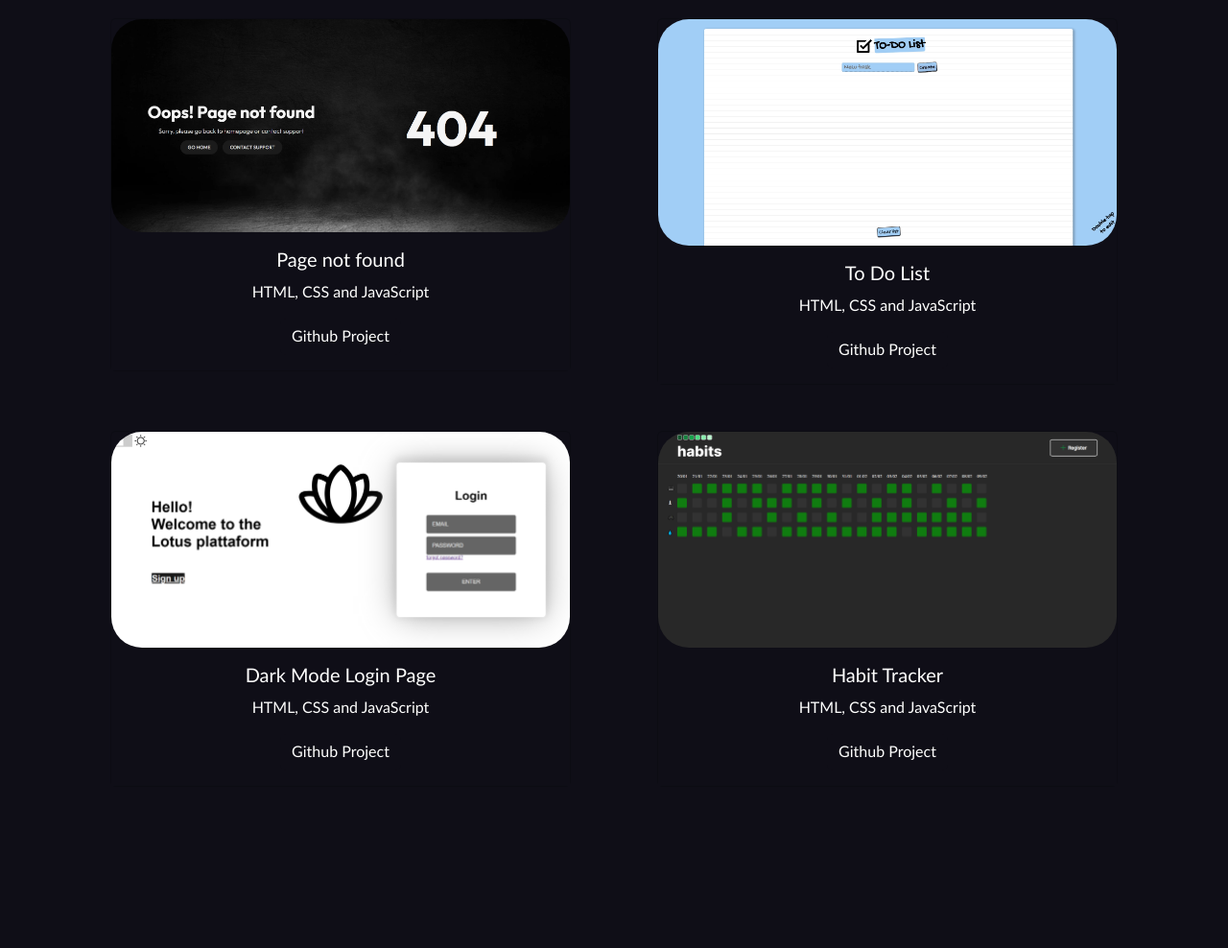
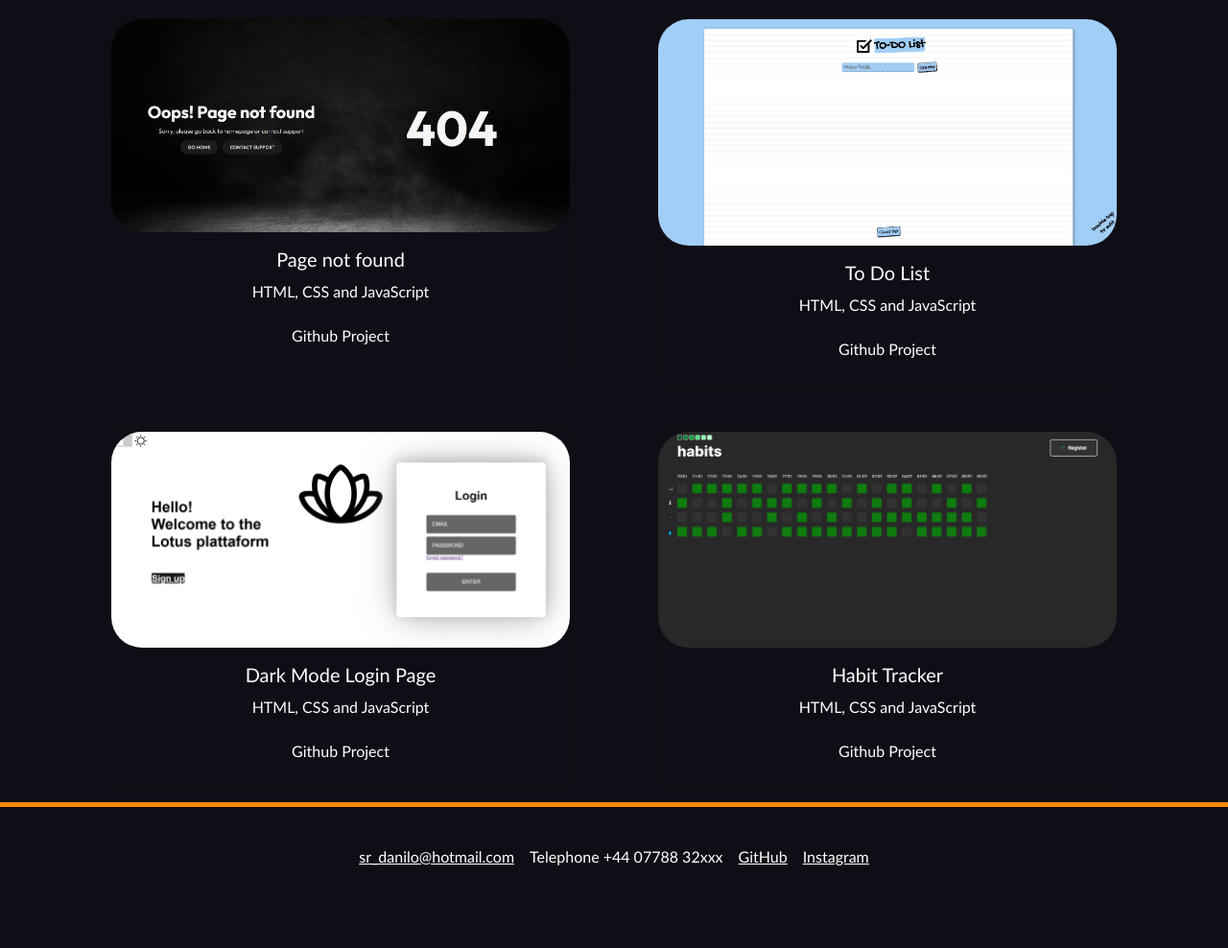
Before and after one commit to DaniloRua/Bootstrap-Portifolio, a plain HTML site: page starter/index.html in a window 1280 px wide. Shown: the part 888-1876 px from the top of the page at 96% size. Before the commit the page ends 1724 px from the top, so only its background shows below. Drawn offline with nearby package versions, Linux system fonts and the light colour scheme.

Commit message:
added contact me

```diff
--- a/css/style.css
+++ b/css/style.css
@@ -12,6 +12,9 @@ body{
     text-align: center;
     font-family: "Trebuchet MS", "Lucida Sans Unicode", "Lucida Grande",
     "Lucida Sans", Arial, sans-serif;
+}
+main{
+    border-bottom: 5px solid var(--main-theme);
 }
 .customHeader{
     background-color: #0f0e17 !important;
@@ -73,3 +76,7 @@ header{
     display: flex;
     text-align: center;
 }
+
+.customFooter{
+    height: 15vh;
+}
--- a/starter/index.html
+++ b/starter/index.html
@@ -28,7 +28,7 @@
                     <div class="navbar-nav gap-3">
                         <a class="nav-link active" aria-current="page" href="#" id="about-me">About me</a>
                         <a class="nav-link" href="#work">Work</a>
-                        <a class="nav-link" href="#">Contact</a>
+                        <a class="nav-link" href="#contact">Contact</a>
                         <a class="nav-link disabled resume" aria-disabled="true">Resume</a>
                     </div>
                 </div>
@@ -41,11 +41,16 @@
         <div class="container col-xxl-8 px-4 py-5">
             <div class="row flex-lg-row align-items-center g-5 py-5 ">
                 <div class="col-10 col-sm-10 col-lg-6 bg-image ">
-            <img src="../css/images/20211206_140005.jpg" class="  d-block mx-lg-auto img-fluid rounded-5 custom-card" alt="Danilo-Rua-picture" width="700" height="500" loading="lazy">
+                    <img src="../css/images/20211206_140005.jpg"
+                        class="  d-block mx-lg-auto img-fluid rounded-5 custom-card" alt="Danilo-Rua-picture"
+                        width="700" height="500" loading="lazy">
                 </div>
                 <div class="col-lg-6 border-1-re" id="about-me">
                     <h1 class="display-4 fw-bold lh-1 mb-3 titles">About me</h1>
-            <p class="lead">Hello! My name is <span class="titles">Danilo Rua</span> from Brazil, currently living in England. I'm a front-end developer who is passionate about creating solutions for web development. I'm always seeking new challenges and opportunities to learn and evolve in my field.</p>
+                    <p class="lead">Hello! My name is <span class="titles">Danilo Rua</span> from Brazil, currently
+                        living in England. I'm a front-end developer who is passionate about creating solutions for web
+                        development. I'm always seeking new challenges and opportunities to learn and evolve in my
+                        field.</p>
 
                     <h2 class="titles">Skills</h2>
                     <h5>HTML, CSS, JavaScript, React and Tailwind CSS</h5>
@@ -67,7 +72,8 @@
                                 <div class="card-body">
                                     <h5 class="card-title titles">Page not found</h5>
                                     <p class="card-text"> HTML, CSS and JavaScript</p>
-                                    <a href="https://github.com/DaniloRua/Page-not-found"  target="_blank" class="btn btn-primary titles"> Github Project</a>
+                                    <a href="https://github.com/DaniloRua/Page-not-found" target="_blank"
+                                        class="btn btn-primary titles"> Github Project</a>
                                 </div>
                             </div>
                         </div>
@@ -80,7 +86,8 @@
                                 <div class="card-body">
                                     <h5 class="card-title titles">To Do List</h5>
                                     <p class="card-text"> HTML, CSS and JavaScript</p>
-                                    <a href="https://github.com/DaniloRua/TODO-list-CRUD" target="_blank" class="btn btn-primary titles"> Github Project</a>
+                                    <a href="https://github.com/DaniloRua/TODO-list-CRUD" target="_blank"
+                                        class="btn btn-primary titles"> Github Project</a>
                                 </div>
                             </div>
                         </div>
@@ -93,7 +100,8 @@
                                 <div class="card-body">
                                     <h5 class="card-title titles">Dark Mode Login Page</h5>
                                     <p class="card-text"> HTML, CSS and JavaScript</p>
-                                    <a href="https://github.com/DaniloRua/Login-Dark-Mode"  target="_blank" class="btn btn-primary titles"> Github Project</a>
+                                    <a href="https://github.com/DaniloRua/Login-Dark-Mode" target="_blank"
+                                        class="btn btn-primary titles"> Github Project</a>
                                 </div>
                             </div>
                         </div>
@@ -106,77 +114,27 @@
                                 <div class="card-body">
                                     <h5 class="card-title titles">Habit Tracker</h5>
                                     <p class="card-text"> HTML, CSS and JavaScript</p>
-                                    <a  href="https://github.com/DaniloRua/nlw-setup"  target="_blank" class="btn btn-primary titles"> Github Project</a>
+                                    <a href="https://github.com/DaniloRua/nlw-setup" target="_blank"
+                                        class="btn btn-primary titles"> Github Project</a>
                                 </div>
                             </div>
                         </div>
                     </div>
                 </div>
             </div>
-
-
-
-
-
-
         </section>
     </main>
 
 
-    <!-- <div class="page-wrapper">
-        <section id="work">
-            <h2>Work</h2>
-            <div class="grid">
-                <figure id="habit-tracker" class="grid-units">
-                    <a href="https://github.com/DaniloRua/nlw-setup" target="_blank"></a>
-                    <div class="text-inside">
-                        <h2>Habit Tracker</h2>
-                        <h4>HTML, CSS and JS</h4>
-                    </div>
-                </figure>
 
-                <figure id="pokememory" class="grid-units">
-                    <a href="https://github.com/DaniloRua/pokematch-game" target="_blank"></a>
-                    <div class="text-inside">
-                        <h2>pokememory</h2>
-                        <h4>HTML, CSS and JS</h4>
-                    </div>
-                </figure>
-                <figure id="dark-mode" class="grid-units">
-                    <a href="https://github.com/DaniloRua/Login-Dark-Mode" target="_blank"></a>
-                    <div class="text-inside">
-                        <h2>Login Page</h2>
-                        <h4>HTML,  CSS and JS</h4>
-                    </div>
-                </figure>
-                <figure id="TODO" class="grid-units">
-                    <a href="https://github.com/DaniloRua/TODO-list-CRUD" target="_blank"></a>
-                    <div class="text-inside">
-                        <h2>TO DO List</h2>
-                        <h4>HTML, CSS and JS</h4>
-                    </div>
-                </figure>
-                <figure id="not-found" class="grid-units">
-                    <a href="https://github.com/DaniloRua/Page-not-found" target="_blank"></a>
-                    <div class="text-inside">
-                        <h2>Page Not Found</h2>
-                        <h4>HTML and CSS</h4>
-                    </div>
-                </figure>
-            </div>
-        </section>
-        <div id="contact">
-            <h2>Contact Me</h2>
-            <div>
-                <ul class="links" id="contact-links">
-                    <li><a href="#">sr_danilo@hotmail.com</a></li>
-                    <li>Telephone: +44 07788-322xxx</li>
-                    <li><a href="https://github.com/DaniloRua">GitHub</a></li>
-                    <li><a href="https://www.instagram.com/danilo.rua">Instagram</a></li>
+    <footer class="py-3 my-4 customFooter" id="contact">
+        <ul class="nav justify-content-center gap-3">
+            <li class="nav-item titles"><a href="#">sr_danilo@hotmail.com</a></li>
+            <li class="nav-item"> Telephone +44 07788 32xxx</li>
+            <li class="nav-item"><a href="https://github.com/DaniloRua">GitHub</a></li>
+            <a href="https://www.instagram.com/danilo.rua">Instagram</a></li>
         </ul>
-            </div>
-        </div>
-    </div> -->
+    </footer>
 
     <script src="https://code.jquery.com/jquery-1.12.4.min.js"
         integrity="sha384-nvAa0+6Qg9clwYCGGPpDQLVpLNn0fRaROjHqs13t4Ggj3Ez50XnGQqc/r8MhnRDZ"
```
Lines whose indentation alone changed are shown as unchanged.
